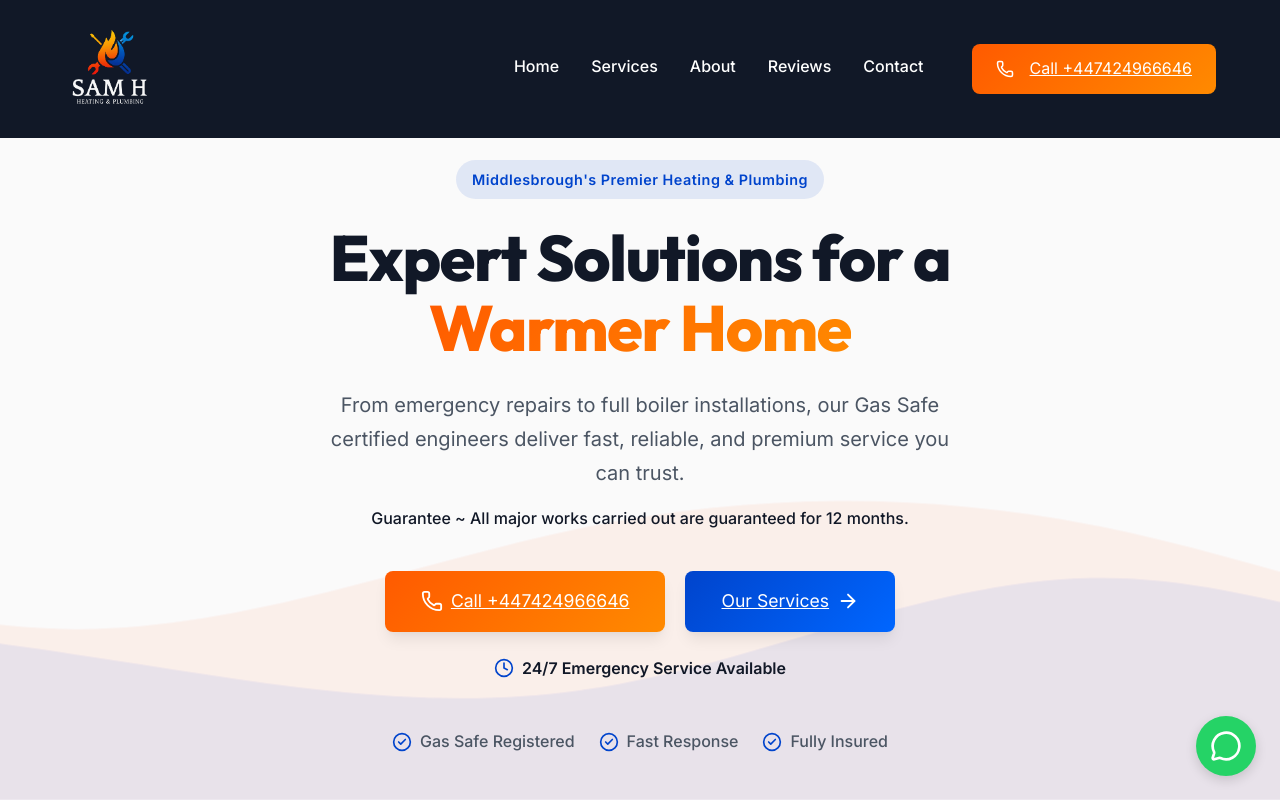
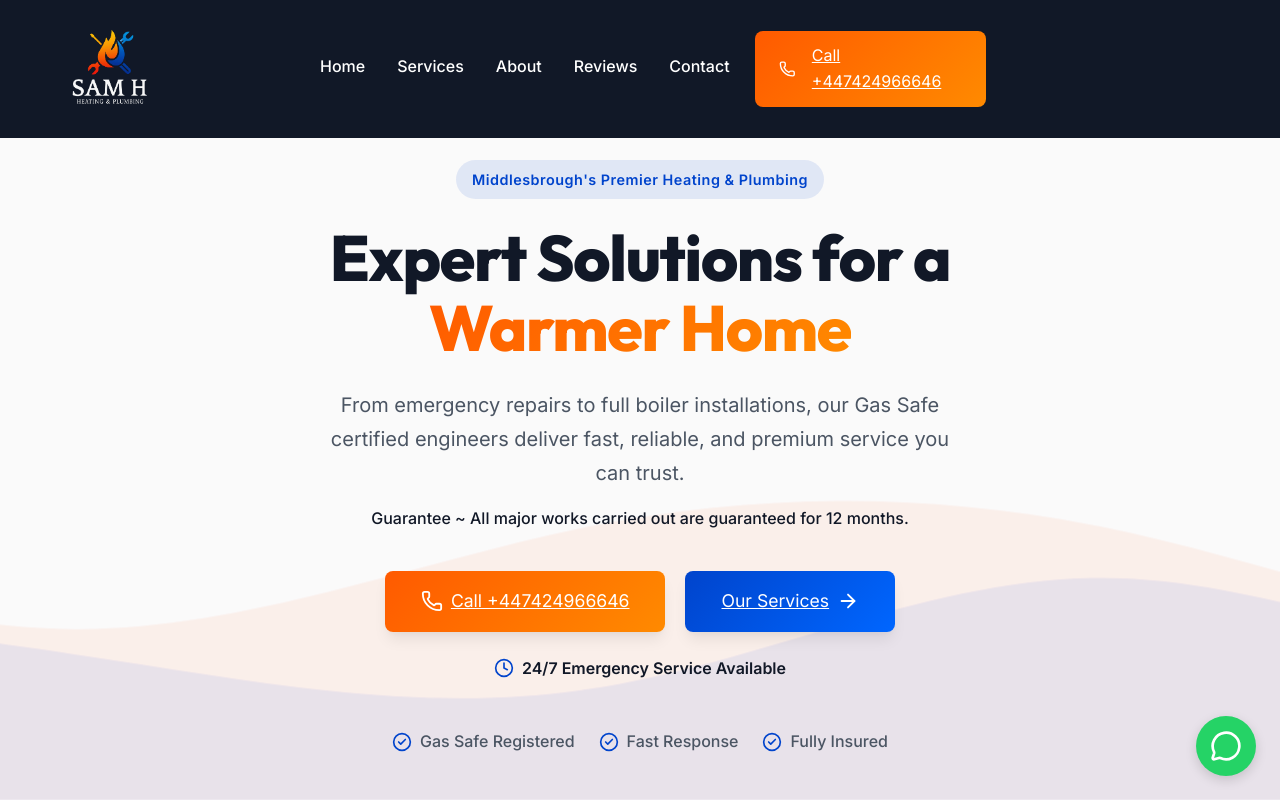
Before and after one commit to ysmjone-max/sahaheating.com, a React (Vite) app: page / in a window 1280 px wide. Shown: the top 800 px of the page. Built offline with nearby package versions, Linux system fonts and the light colour scheme.

Commit message:
Center navbar links for better ultra-wide screen layout

```diff
--- a/src/components/Navbar.jsx
+++ b/src/components/Navbar.jsx
@@ -49,10 +49,10 @@ const Navbar = () => {
       zIndex: 1000,
       transition: 'all 0.3s ease'
     }}>
-      <div className="container" style={{ display: 'flex', justifyContent: 'space-between', alignItems: 'center' }}>
+      <div className="container" style={{ display: 'flex', alignItems: 'center', position: 'relative' }}>
 
         {/* Logo Area */}
-        <div style={{ display: 'flex', alignItems: 'center', gap: '12px', zIndex: 1001 }}>
+        <div style={{ flex: '1 1 0', zIndex: 1001, display: 'flex', alignItems: 'center' }}>
           <img
             src="/logo.png"
             alt="SAM H Heating & Plumbing"
@@ -64,20 +64,25 @@ const Navbar = () => {
           />
         </div>
 
-        {/* Desktop Nav */}
-        <div style={{ display: 'none', gap: '32px', alignItems: 'center' }} className="desktop-nav">
+        {/* Desktop Nav - Centered */}
+        <div style={{ display: 'none', gap: '32px', alignItems: 'center', justifyContent: 'center', flex: '2 1 0' }} className="desktop-nav">
           {navLinks.map(link => (
             <a key={link.name} href={link.href} className="nav-link">
               {link.name}
             </a>
           ))}
-          <a href="tel:+447424966646" className="btn-primary pulse-btn" style={{ padding: '12px 24px', fontSize: '1rem', marginLeft: '16px' }}>
+        </div>
+
+        {/* Call Button - Right Aligned */}
+        <div style={{ display: 'none', alignItems: 'center', justifyContent: 'flex-end', flex: '1 1 0' }} className="desktop-nav">
+          <a href="tel:+447424966646" className="btn-primary pulse-btn" style={{ padding: '12px 24px', fontSize: '1rem' }}>
             <Phone size={18} style={{ marginRight: '8px' }} />
             Call +447424966646
           </a>
         </div>
 
         {/* Mobile Menu Toggle */}
+        <div style={{ display: 'flex', justifyContent: 'flex-end', flex: '1 1 0' }} className="mobile-toggle-wrapper">
           <button
             className="mobile-toggle"
             onClick={() => setIsMobileMenuOpen(!isMobileMenuOpen)}
@@ -85,6 +90,9 @@ const Navbar = () => {
           >
             {isMobileMenuOpen ? <X size={32} /> : <Menu size={32} />}
           </button>
+        </div>
+
+
       </div>
 
       {/* Mobile Menu */}
```
Lines whose indentation alone changed are shown as unchanged.
